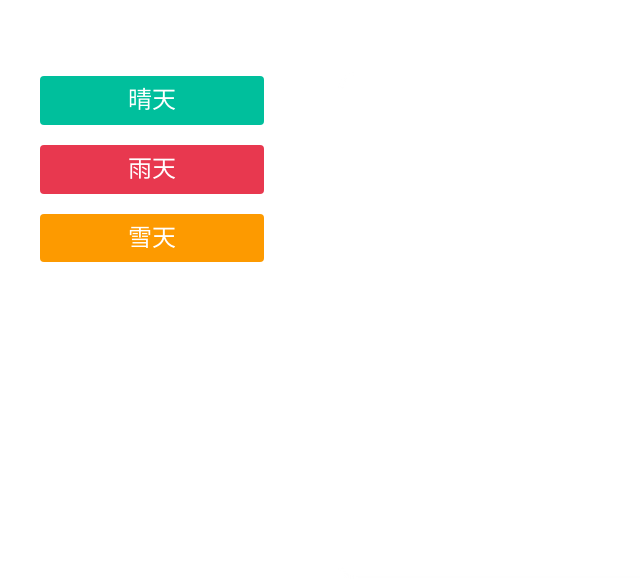
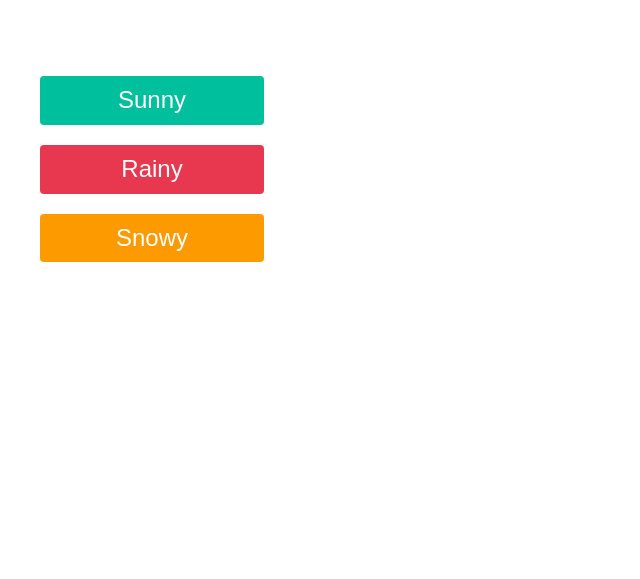
Before and after one commit to iambran/tabs-css-js, a plain HTML site: page index.html in a window 1280 px wide. Shown: the part 124-703 px from the top of the page, without its empty margins (0-640 px from the left). Drawn offline with Linux system fonts and the light colour scheme.

Commit message:
Modify tab headings

```diff
--- a/index.html
+++ b/index.html
@@ -15,9 +15,9 @@
     <section>
         <div id="wrapper">
             <div id="button-container">
-                    <button class="sun">晴天</button>
-                    <button class="rain">雨天</button>
-                    <button class="snow">雪天</button>
+                    <button class="sun">Sunny</button>
+                    <button class="rain">Rainy</button>
+                    <button class="snow">Snowy</button>
             </div>
 
             <div id="img-container" style="background-image: url('sun.jpg');">
```
